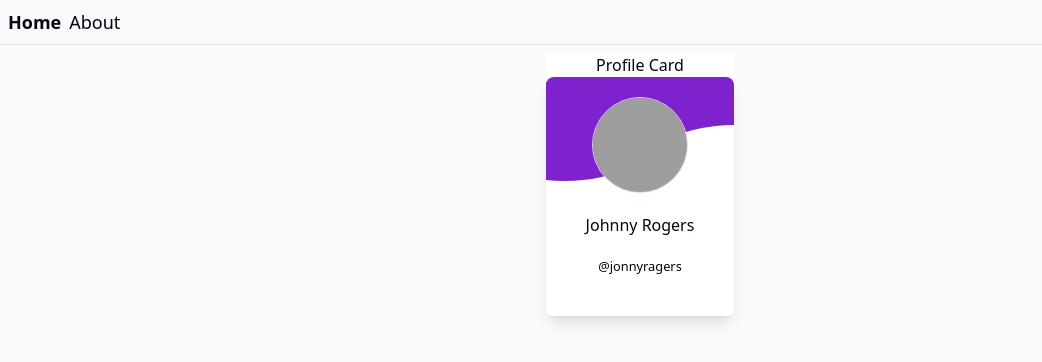
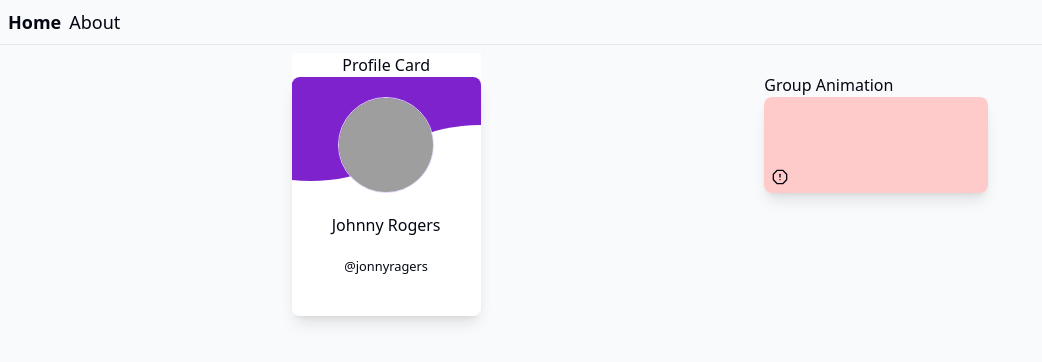
Before and after one commit to rully-saputra15/fe-experiment, a React (Vite) app: page / in a window 1280 px wide. Shown: the top 362 px of the page, without its empty margins (0-1042 px from the left). Built offline with nearby package versions, Linux system fonts and the light colour scheme; grey boxes are pictures that could not be loaded.

Commit message:
feat: add group hover component

```diff
--- a/package.json
+++ b/package.json
@@ -11,16 +11,18 @@
     "start": "vite"
   },
   "devDependencies": {
+    "@tanstack/router-plugin": "^1.64.0",
     "@types/react": "^18.3.3",
     "@types/react-dom": "^18.3.0",
-    "@tanstack/router-plugin": "^1.64.0",
     "@vitejs/plugin-react": "^4.3.2",
     "vite": "^5.4.8"
   },
   "dependencies": {
+    "@million/lint": "^1.0.9",
     "@tanstack/react-router": "^1.64.0",
     "@tanstack/router-devtools": "^1.64.0",
     "react": "^18.3.1",
-    "react-dom": "^18.3.1"
+    "react-dom": "^18.3.1",
+    "react-icons": "^5.3.0"
   }
 }
--- a/src/pages/home/index.tsx
+++ b/src/pages/home/index.tsx
@@ -1,4 +1,6 @@
 import React from "react";
+import { FiAlertOctagon, FiArrowRightCircle } from "react-icons/fi";
+
 import "./homePage.css";
 
 const HomePage = () => {
@@ -18,6 +20,19 @@ const HomePage = () => {
           <small className="z-20">@jonnyragers</small>
         </div>
       </article>
+      <article className="flex flex-col w-56 h-56">
+        <h3>Group Animation</h3>
+        <div className="group shadow-lg rounded-lg flex flex-col relative gap-4 overflow-hidden transition-all">
+          <div className="group-hover:bg-red-300 group-hover:-translate-y-6 h-24 bg-red-200 duration-200"></div>
+          <div className="absolute bottom-2 left-2 duration-200">
+            <FiAlertOctagon className="group-hover:-translate-y-2 duration-200" />
+            <small className="group-hover:block hidden duration-200">
+              Lorem ipsum dolor
+            </small>
+          </div>
+          <FiArrowRightCircle className="group-hover:visible group-hover:-translate-x-2 invisible duration-200 absolute right-2 top-2" />
+        </div>
+      </article>
     </div>
   );
 };
--- a/vite.config.ts
+++ b/vite.config.ts
@@ -1,8 +1,9 @@
 import { defineConfig } from 'vite'
 import react from '@vitejs/plugin-react'
+import MillionLint from "@million/lint";
 import { TanStackRouterVite } from '@tanstack/router-plugin/vite'
 
 // https://vitejs.dev/config/
 export default defineConfig({
-  plugins: [TanStackRouterVite({}), react()],
+  plugins: [TanStackRouterVite({}), react(), MillionLint.vite()],
 })
```
Also changed, not shown: .million/store.json (added), 1 other file (tests, documents, lock files or other folders).
